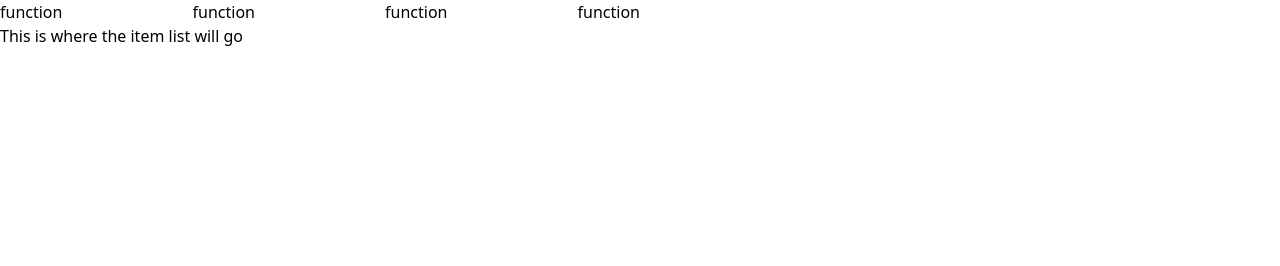
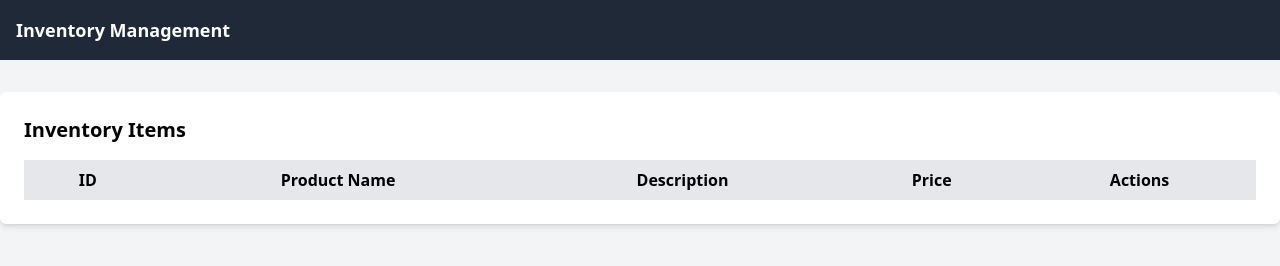
Before and after one commit to mpassava/inventory-app, a website with bundled scripts: page client/index.html in a window 1280 px wide. Built offline with nearby package versions, Linux system fonts and the light colour scheme.

Commit message:
added basic layout for app

```diff
--- a/client/components/itemList.js
+++ b/client/components/itemList.js
@@ -1,6 +1,18 @@
-export default function createItemList() {
-  const div = document.createElement("div");
-  div.setAttribute("id", "itemList");
-  div.innerText = "This is where the item list will go";
-  document.body.append(div);
+export default function renderItems() {
+  const item = `
+  <tr>
+    <td class="border px-4 py-2">1</td>
+    <td class="border px-4 py-2">Product 1</td>
+    <td class="border px-4 py-2">Category A</td>
+    <td class="border px-4 py-2">10</td>
+    <td class="border px-4 py-2">
+      <button class="bg-blue-500 hover:bg-blue-700 text-white font-bold py-1 px-3 rounded">
+        Edit
+      </button>
+      <button class="bg-red-500 hover:bg-red-700 text-white font-bold py-1 px-3 rounded">
+        Delete
+      </button>
+    </td>
+  </tr>
+  `;
 }
--- a/client/index.html
+++ b/client/index.html
@@ -1,18 +1,34 @@
 <!DOCTYPE html>
 <html lang="en">
   <head>
-  <link rel="stylesheet" href="./src/output.css">
-  <meta charset="UTF-8">
-  <meta name="viewport" content="width=device-width, initial-scale=1.0">
+    <link rel="stylesheet" href="./src/output.css" />
+    <meta charset="UTF-8" />
+    <meta name="viewport" content="width=device-width, initial-scale=1.0" />
     <title>Inventory App</title>
   </head>
-<body>
-  <div id="app-container">
-    <div id="toolbar" class="flex justify-between w-6/12">
-      <a>function</a>
-      <a>function</a>
-      <a>function</a>
-      <a>function</a>
+  <body class="bg-gray-100 font-sans leading-normal tracking-normal">
+    <nav class="bg-gray-800 p-4">
+      <div class="container mx-auto flex justify-between items-center">
+        <a href="#" class="text-white text-lg font-semibold">Inventory Management</a>
+      </div>
+    </nav>
+    <div class="container mx-auto mt-8">
+      <div class="bg-white shadow-md rounded-md p-6">
+        <h2 class="text-xl font-semibold mb-4">Inventory Items</h2>
+        <div class="overflow-x-auto">
+          <table class="table-auto w-full">
+            <thead>
+              <tr class="bg-gray-200">
+                <th class="px-4 py-2">ID</th>
+                <th class="px-4 py-2">Product Name</th>
+                <th class="px-4 py-2">Description</th>
+                <th class="px-4 py-2">Price</th>
+                <th class="px-4 py-2">Actions</th>
+              </tr>
+            </thead>
+            <tbody></tbody>
+          </table>
+        </div>
       </div>
     </div>
     <script src="app.js" type="module"></script>
```
Also changed, not shown: client/src/output.css. Lines whose indentation alone changed are shown as unchanged.
